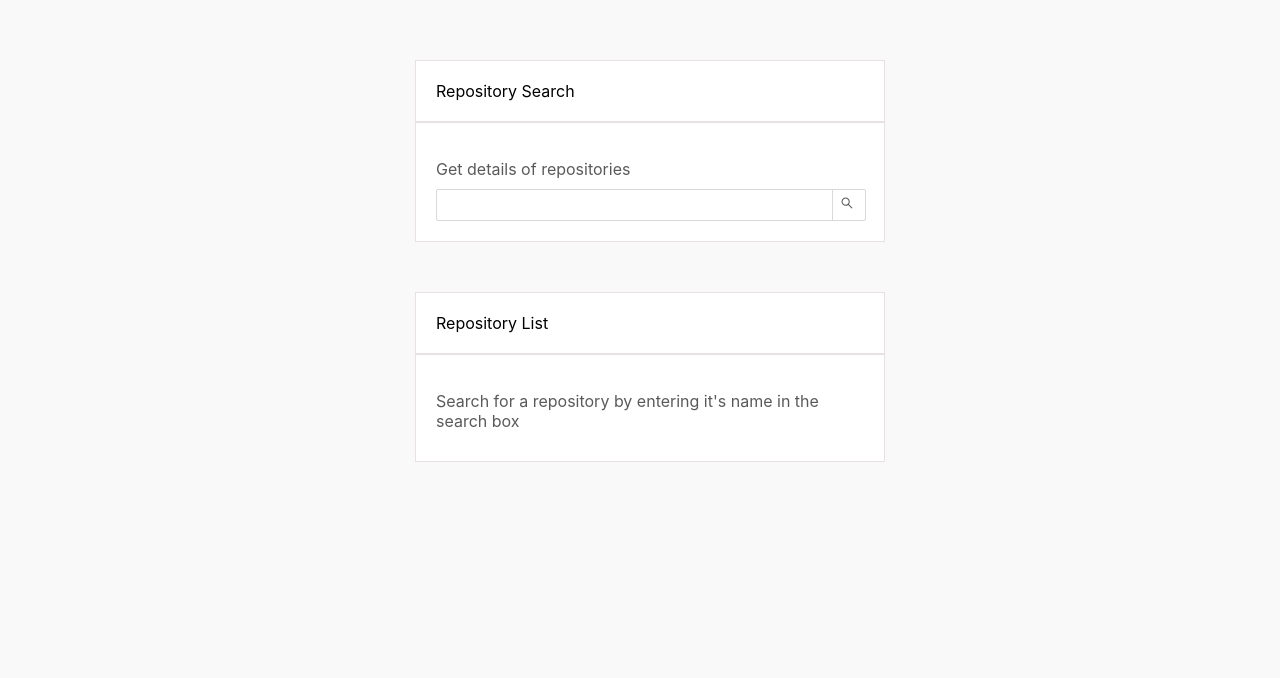
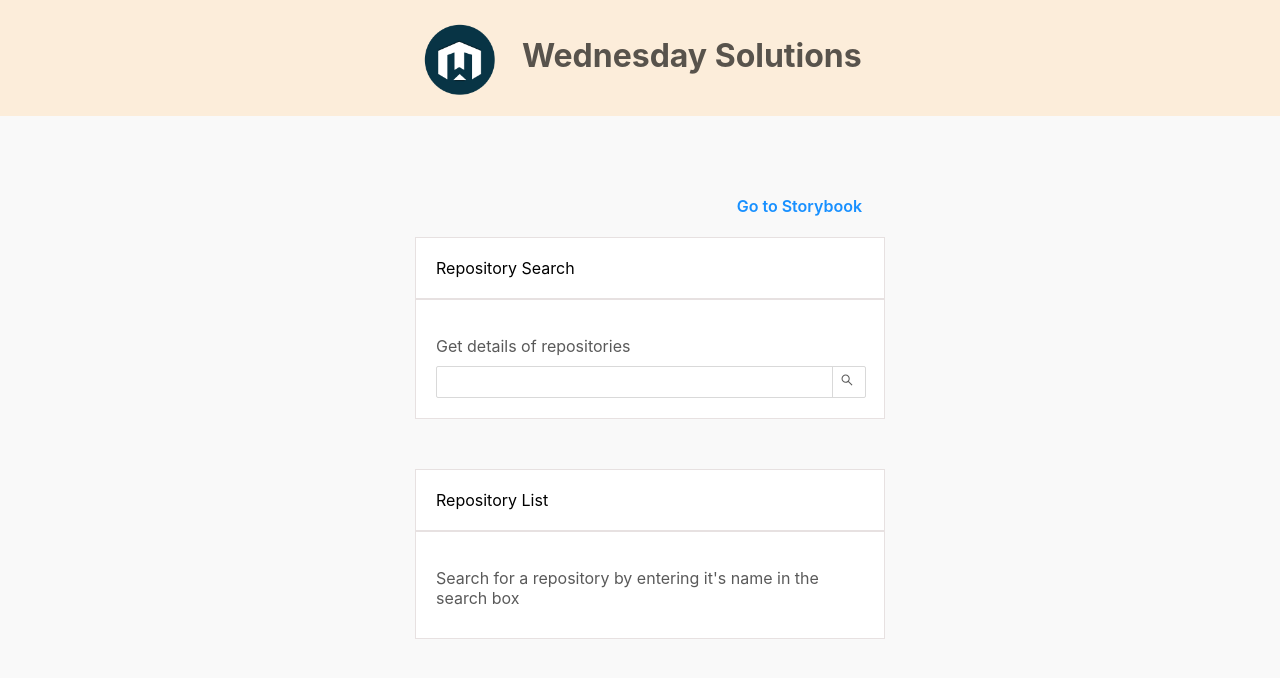
Before and after one commit to SMRsaimon/songSearch, a React (Create React App) app: page / in a window 1280 px wide. Shown: the top 678 px of the page. Built offline with nearby package versions, Linux system fonts and the light colour scheme.

Commit message:
header area done

```diff
--- a/src/App.js
+++ b/src/App.js
@@ -1,34 +1,29 @@
+import "./App.css";
+import Home from "./components/Home/Home";
 
-import './App.css';
-import Home from './components/Home/Home';
-
-import {
-  BrowserRouter as Router,
-  Switch,
-  Route,
-
-} from "react-router-dom";
-import NotMatch from './components/NotMatch';
+import { BrowserRouter as Router, Switch, Route } from "react-router-dom";
+import NotMatch from "./components/NotMatch";
+import Header from "./components/Header/Header";
 
 
 function App() {
   return (
-
     <Router>
-
       <Switch>
-        <Route exact path="/" component={Home}>
-
+        <Route exact path="/">
+          <Header />
+          <Home />
         </Route>
-        <Route  path="/home" component={Home}>
-
+        <Route path="/home">
+          <Header />
+          <Home />
         </Route>
-        <Route  path="*" component={NotMatch}>
-
+        <Route path="*">
+          <Header />
+          <NotMatch />
         </Route>
       </Switch>
     </Router>
-
   );
 }
 
--- /dev/null
+++ b/src/components/Header/Header.jsx
@@ -0,0 +1,28 @@
+import React from 'react';
+import logo from "../../img/logo.png"
+import { Heading } from '../Home/style';
+const Header = () => {
+
+    const headerContainer={
+
+        width:"97%",
+        backgroundColor:"rgb(252, 237, 218)",
+        display:"flex",
+        justifyContent:"center",
+        padding:"20px"
+
+    }
+    return (
+        <>
+        <div style={headerContainer} className="header-conainer">
+            <div className="contani-wraper">
+                <img style={{width:"80px"}} src={logo} alt="" />
+                <Heading>Wednesday Solutions</Heading>
+            </div>
+        </div>
+
+        </>
+    );
+};
+
+export default Header;
--- a/src/components/Home/Home.css
+++ b/src/components/Home/Home.css
@@ -32,3 +32,12 @@ input[type="search"] {
     content: '';
     width: 32px;
     }
+
+    .text-right{
+        text-align: right;
+        display: block;
+        padding: 20px 3px 21px 0px;
+        color: rgb(24, 144, 255);
+        text-decoration: none;
+        font-weight: 600;
+    }
--- a/src/components/Home/Home.jsx
+++ b/src/components/Home/Home.jsx
@@ -1,4 +1,4 @@
-import React, { useEffect, useState } from "react";
+import React, {  useState } from "react";
 import "./Home.css";
 import {
   Card,
@@ -13,6 +13,7 @@ import SearchResult from "../SearchResult";
 import { connect } from "react-redux";
 import { requestApiData } from "../../redux/action/userAction";
 import { getProfile } from "../../redux/selector";
+import { Link } from "react-router-dom";
 
 const Home = ({profile,requestApiData}) => {
   const [name, setName] = useState("");
@@ -30,6 +31,7 @@ const Home = ({profile,requestApiData}) => {
   return (
     <ContainerWrapper>
       <Container>
+        <Link to="/notMatch" className="text-right">Go to Storybook</Link>
         <Card>Repository Search</Card>
         <Card>
           <Text>Get details of repositories</Text>
@@ -50,7 +52,7 @@ const Home = ({profile,requestApiData}) => {
 
         {profile.length === 0 ? (
           <>
-            <RepositoryList />{" "}
+            <RepositoryList />
           </>
         ) : (
           <>
--- a/src/components/Home/style.js
+++ b/src/components/Home/style.js
@@ -1,7 +1,7 @@
 import styled from "styled-components";
 
 const ContainerWrapper = styled.div`
-  width: 100%;
+width:100%;
  min-height:100vh;
   background-color: #f8f8f8cf;
   display: flex;
@@ -36,10 +36,13 @@ const Text = styled.p`
   color: rgba(0, 0, 0, 0.65);
 `;
 const Heading = styled.h1`
-  margin-top: 50px;
-  font-size: 2.5rem;
-  font-weight: 800;
-  color: rgba(0, 0, 0, 0.65);
+
+font-size: 2rem;
+font-weight: 700;
+color: rgba(0,0,0,0.65);
+margin-left: "20px";
+margin-top: -68px;
+margin-left: 102px;
 `;
 
 export { Card, ContainerWrapper, Container, Text, CardContainer,Heading };
```
Also changed, not shown: src/img/logo.png (added).
